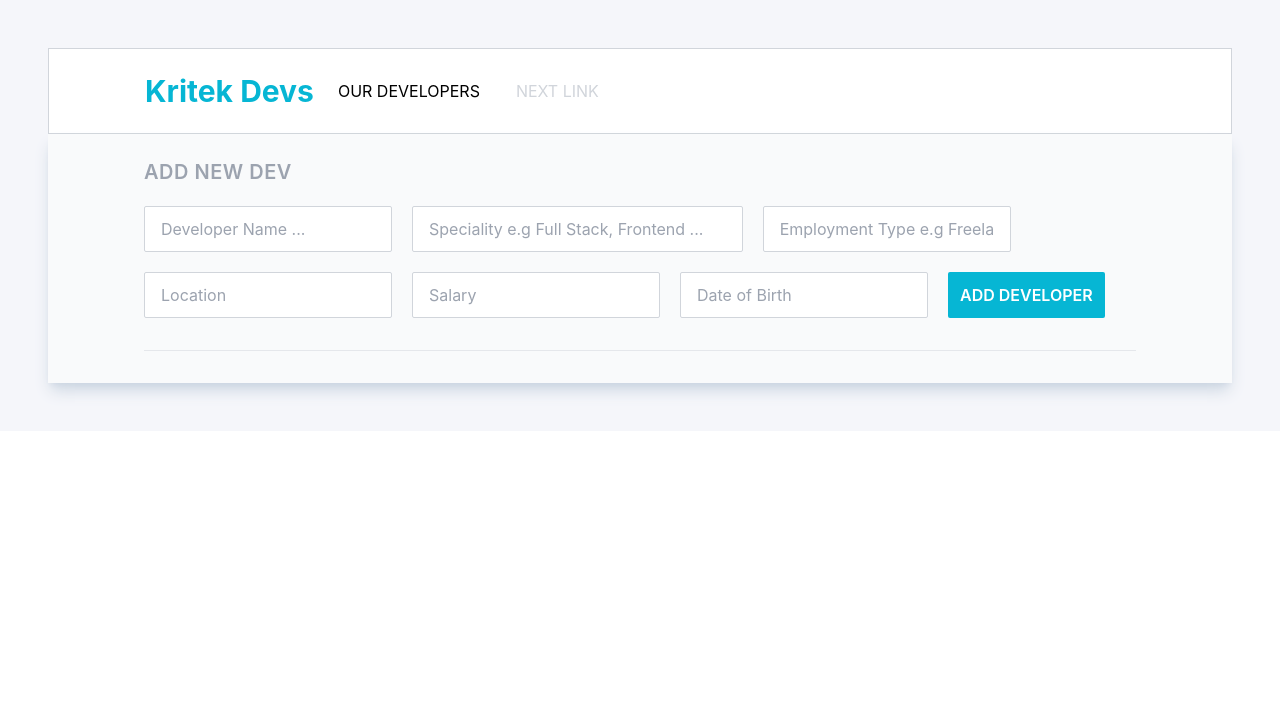
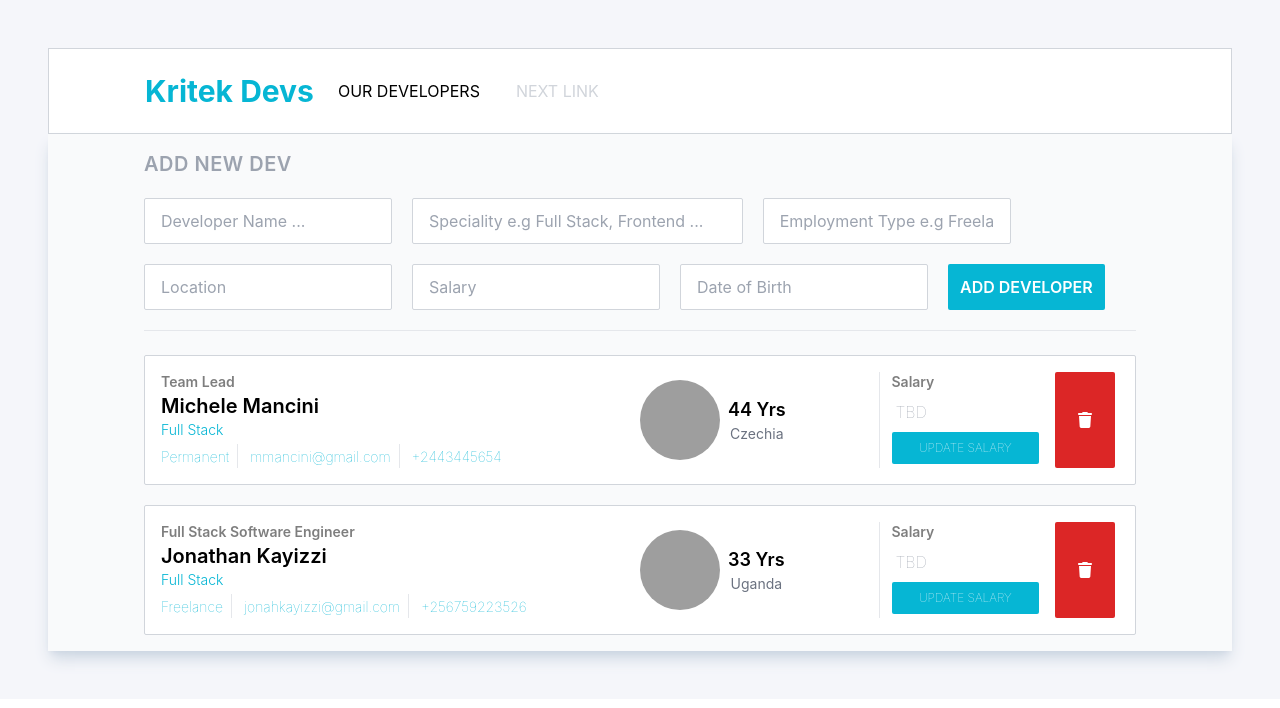
Before and after one commit to JonahKayizzi/kritek-dev-team, a React (Create React App) app: page / in a window 1280 px wide. Shown: the top 708 px of the page. Built offline with nearby package versions, Linux system fonts and the light colour scheme; data requests are answered from the project's data file; grey boxes are pictures that could not be loaded.

Commit message:
Display devs in OurDevs component and add styling

```diff
--- a/data/db.json
+++ b/data/db.json
@@ -3,21 +3,27 @@
         {
             "id": "1",
             "name": "Michele Mancini",
-            "speciality": "Full Stack Developer",
+            "position": "Team Lead",
+            "specialty": "Full Stack",
             "type": "Permanent",
             "location": "Czechia",
             "salary": "TBD",
             "dob": "1979-03-15",
+            "contact": "+2443445654",
+            "email": "mmancini@gmail.com",
             "photo":"https://media.licdn.com/dms/image/D5603AQEb45oZnwx7gA/profile-displayphoto-shrink_800_800/0/1678548757228?e=1692230400&v=beta&t=Bt13Jk04LlLB8FOfscktDFURRJVY1rFPn8V4grWJv5M"
         },
         {
             "id": "2",
             "name": "Jonathan Kayizzi",
-            "speciality": "Full Stack Developer",
+            "position": "Full Stack Software Engineer",
+            "specialty": "Full Stack",
             "type": "Freelance",
             "location": "Uganda",
             "salary": "TBD",
             "dob": "1990-01-26",
+            "contact": "+256759223526",
+            "email": "jonahkayizzi@gmail.com",
             "photo":"https://media.licdn.com/dms/image/D4D03AQGBpSUjTSB6LA/profile-displayphoto-shrink_800_800/0/1668456834889?e=1692230400&v=beta&t=xgfHt1yydVZQ_34muVutQf9y_Fb4XLS1uf1eRizV4To"
         }
     ]
--- a/package.json
+++ b/package.json
@@ -4,6 +4,7 @@
   "private": true,
   "dependencies": {
     "@fortawesome/fontawesome-svg-core": "^6.4.0",
+    "@fortawesome/free-solid-svg-icons": "^6.4.0",
     "@fortawesome/react-fontawesome": "^0.2.0",
     "@reduxjs/toolkit": "^1.9.5",
     "@testing-library/jest-dom": "^5.16.5",
--- a/src/components/DevForm.js
+++ b/src/components/DevForm.js
@@ -39,7 +39,7 @@ const DevForm = (props) => {
   return (
     <form
       onSubmit={handleSubmit}
-      className="border-b mb-2 pb-8 flex flex-row flex-wrap gap-5"
+      className="border-b mb-1 pb-5 flex flex-row flex-wrap gap-5"
     >
       <p className="text-gray-400 text-xl font-semibold tracking-wide text-left w-full">
         ADD NEW DEV
@@ -93,7 +93,7 @@ const DevForm = (props) => {
         name="devDateOfBirth"
       />
       <button
-        className="font-semibold bg-cyan-500 text-white rounded-sm py-2 px-3"
+        className="font-semibold bg-cyan-500 text-white rounded-sm py-2 px-3 hover:bg-cyan-600 focus:outline-none focus:shadow-outline"
         type="submit"
       >
         ADD DEVELOPER
--- a/src/components/OurDevs.js
+++ b/src/components/OurDevs.js
@@ -1,6 +1,9 @@
 import React from 'react';
 // eslint-disable-next-line import/no-extraneous-dependencies
 import { TwinSpin } from 'react-cssfx-loading';
+import { FontAwesomeIcon } from '@fortawesome/react-fontawesome';
+// eslint-disable-next-line import/no-extraneous-dependencies
+import { faTrash } from '@fortawesome/free-solid-svg-icons';
 import { useGetDevsQuery } from '../redux/apiSlice';
 import DevForm from './DevForm';
 
@@ -17,24 +20,96 @@ const OurDevs = () => {
     isError,
   } = useGetDevsQuery();
 
+  const age = (dob) => {
+    const today = new Date();
+    const birthDate = new Date(dob);
+    let ageNow = today.getFullYear() - birthDate.getFullYear();
+    const month = today.getMonth() - birthDate.getMonth();
+    if (month < 0 || (month === 0 && today.getDate() < birthDate.getDate())) {
+      ageNow -= 1;
+    }
+    return ageNow;
+  };
+
   let content;
   if (isLoading) {
     content = (
-      <div className="flex flex-col items-center">
+      <li className="flex flex-col items-center">
         <TwinSpin />
-      </div>
+      </li>
     );
   } else if (isSuccess) {
-    console.log(devs);
+    content = devs.map((dev) => (
+      <li
+        className="bg-white border border-gray-300 rounded-sm flex p-4 justify-between"
+        key={dev.id}
+      >
+        <div className="w-1/2 flex flex-col text-left">
+          <p className="text-sm font-semibold opacity-50">{dev.position}</p>
+          <p className="text-xl font-semibold">{dev.name}</p>
+          <p className="text-sm font-light text-cyan-500">{dev.specialty}</p>
+          <ul className="flex gap-1 justify-start mt-1 p-0">
+            <li className="border-r border-gray-200">
+              <span className="text-sm mr-2 pl-0 bg-white text-cyan-500 font-thin">
+                {dev.type}
+              </span>
+            </li>
+            <li className="border-r border-gray-200">
+              <span className="text-sm mx-2 pl-0 bg-white text-cyan-500 font-thin">
+                {dev.email}
+              </span>
+            </li>
+            <li>
+              <span className="text-sm mx-2 pl-0 bg-white text-cyan-500 font-thin">
+                {dev.contact}
+              </span>
+            </li>
+          </ul>
+        </div>
+        <div className="w-1/4 flex items-center text-center border-r border-gray-200 gap-2">
+          <img
+            src={dev.photo}
+            alt={dev.name}
+            className="w-20 h-20 rounded-full"
+          />
+          <div>
+            <p className="text-lg font-semibold text-black">
+              {`${age(dev.dob)} Yrs`}
+            </p>
+            <p className="text-sm text-gray-500">{dev.location}</p>
+          </div>
+        </div>
+        <div className="w-1/4 flex gap-4">
+          <div className="w-2/3 text-left pl-3">
+            <p className="text-sm font-semibold opacity-50">Salary</p>
+            <form className="flex flex-col gap-1 text-md font-thin mt-1">
+              <input type="text" className="p-1" placeholder={dev.salary} />
+              <button
+                className="bg-cyan-500 text-xs h-8 rounded-sm text-white hover:bg-cyan-600"
+                type="button"
+              >
+                UPDATE SALARY
+              </button>
+            </form>
+          </div>
+          <button
+            className="w-1/4 bg-red-600 text-white rounded-sm hover:bg-red-700"
+            type="button"
+          >
+            <FontAwesomeIcon icon={faTrash} />
+          </button>
+        </div>
+      </li>
+    ));
   } else if (isError) {
-    content = <div>{error}</div>;
+    content = <li>{error}</li>;
   }
 
   return (
-    <main className="flex flex-col py-6 bg-gray-50 px-24 shadow-lg shadow-slate-300">
+    <ul className="flex flex-col gap-5 py-4 bg-gray-50 px-24 shadow-lg shadow-slate-300">
       <DevForm addDevProp={addDevItem} />
       {content}
-    </main>
+    </ul>
   );
 };
 
```
Also changed, not shown: 1 other file (tests, documents, lock files or other folders).
